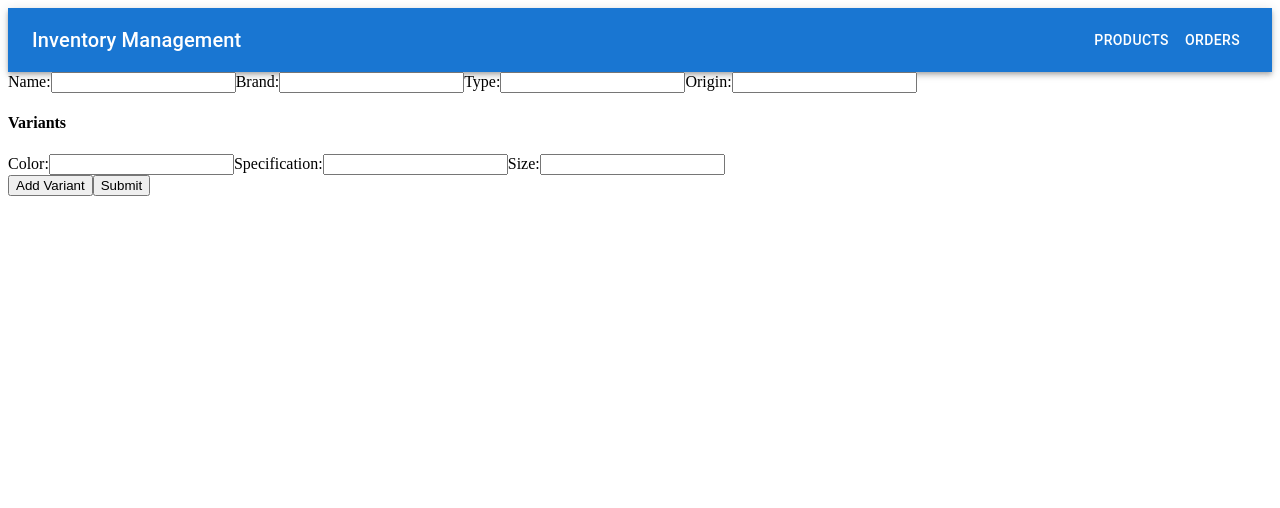
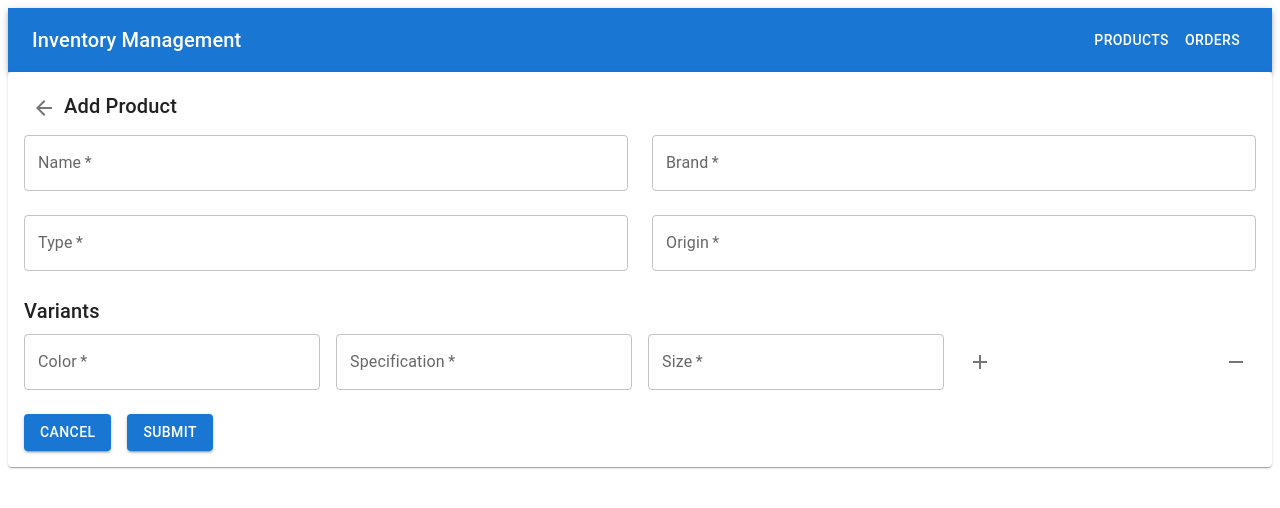
Before and after one commit to BHObserver/product-order-management, a React (Create React App) app: page /products/new in a window 1280 px wide. Shown: the top 508 px of the page. Built offline with nearby package versions, Linux system fonts and the light colour scheme.

Commit message:
Update ProductForm.js

```diff
--- a/src/components/ProductForm.js
+++ b/src/components/ProductForm.js
@@ -1,131 +1,181 @@
-// ProductForm.js
-
+/* eslint-disable import/no-extraneous-dependencies */
 /* eslint-disable jsx-a11y/label-has-associated-control */
 import React, { useState, useEffect } from 'react';
 import PropTypes from 'prop-types';
+import {
+  TextField, Button, Grid, Paper, Typography, IconButton,
+} from '@mui/material';
+import ArrowBackIcon from '@mui/icons-material/ArrowBack';
+import AddIcon from '@mui/icons-material/Add';
+import RemoveIcon from '@mui/icons-material/Remove';
+import { useNavigate, useParams } from 'react-router-dom';
+import { useDispatch, useSelector } from 'react-redux';
+import { fetchProducts } from '../slices/productsSlice';
 
-const generateRandomId = () => Math.floor(1000 + Math.random() * 9000);
-
-const ProductForm = ({ product, onSubmit }) => {
-  const [name, setName] = useState(product?.name || '');
-  const [brand, setBrand] = useState(product?.brand || '');
-  const [type, setType] = useState(product?.type || '');
-  const [origin, setOrigin] = useState(product?.origin || '');
-  const [variants, setVariants] = useState(product?.variants || [
-    {
-      id: generateRandomId(), color: '', specification: '', size: '',
-    }]);
+const ProductForm = ({ onSubmit }) => {
+  const [name, setName] = useState('');
+  const [brand, setBrand] = useState('');
+  const [type, setType] = useState('');
+  const [origin, setOrigin] = useState('');
+  const [variants, setVariants] = useState([{ color: '', specification: '', size: '' }]);
+  const { id } = useParams();
+  const dispatch = useDispatch();
+  const product = useSelector((state) => state
+    .products.products.find((p) => p.id === parseInt(id, 10)));
+  const navigate = useNavigate();
 
   useEffect(() => {
-    if (product) {
+    if (id) {
+      if (!product) {
+        dispatch(fetchProducts(id));
+      } else {
         setName(product.name);
         setBrand(product.brand);
         setType(product.type);
         setOrigin(product.origin);
-      setVariants(product.variants);
+        setVariants(product.variants || [{ color: '', specification: '', size: '' }]);
       }
-  }, [product]);
-
-  const handleVariantChange = (id, field, value) => {
-    const newVariants = variants.map((variant) => {
-      if (variant.id === id) {
-        return { ...variant, [field]: value };
+    } else {
+      setName('');
+      setBrand('');
+      setType('');
+      setOrigin('');
+      setVariants([{ color: '', specification: '', size: '' }]);
     }
-      return variant;
-    });
-    setVariants(newVariants);
-  };
-
-  const handleAddVariant = () => {
-    setVariants([...variants, {
-      id: generateRandomId(), color: '', specification: '', size: '',
-    }]);
-  };
-
-  const handleRemoveVariant = (id) => {
-    setVariants(variants.filter((variant) => variant.id !== id));
-  };
+  }, [dispatch, id, product]);
 
   const handleSubmit = (e) => {
     e.preventDefault();
     onSubmit({
-      name, brand, type, origin, variants,
+      id, name, brand, type, origin, variants,
     });
+    navigate('/products'); // Redirect to products list after submission
+  };
+
+  const handleBack = () => {
+    navigate('/products');
+  };
+
+  const handleAddVariant = () => {
+    setVariants([...variants, { color: '', specification: '', size: '' }]);
+  };
+
+  const handleRemoveVariant = (index) => {
+    setVariants(variants.filter((_, i) => i !== index));
+  };
+
+  const handleVariantChange = (index, field, value) => {
+    const newVariants = [...variants];
+    newVariants[index][field] = value;
+    setVariants(newVariants);
   };
 
   return (
+    <Paper style={{ padding: 16 }}>
+      <Typography variant="h6" gutterBottom>
+        <IconButton onClick={handleBack}>
+          <ArrowBackIcon />
+        </IconButton>
+        {id ? 'Edit Product' : 'Add Product'}
+      </Typography>
       <form onSubmit={handleSubmit}>
-      <label htmlFor="name">Name:</label>
-      <input type="text" id="name" value={name} onChange={(e) => setName(e.target.value)} required />
-
-      <label htmlFor="brand">Brand:</label>
-      <input type="text" id="brand" value={brand} onChange={(e) => setBrand(e.target.value)} required />
-
-      <label htmlFor="type">Type:</label>
-      <input type="text" id="type" value={type} onChange={(e) => setType(e.target.value)} required />
-
-      <label htmlFor="origin">Origin:</label>
-      <input type="text" id="origin" value={origin} onChange={(e) => setOrigin(e.target.value)} required />
-
-      <h4>Variants</h4>
-      {variants.map((variant) => (
-        <div key={variant.id}>
-          <label htmlFor={`color-${variant.id}`}>Color:</label>
-          <input
-            type="text"
-            id={`color-${variant.id}`}
-            value={variant.color}
-            onChange={(e) => handleVariantChange(variant.id, 'color', e.target.value)}
+        <Grid container spacing={3}>
+          <Grid item xs={6}>
+            <TextField
+              label="Name"
+              fullWidth
+              value={name}
+              onChange={(e) => setName(e.target.value)}
               required
             />
-
-          <label htmlFor={`specification-${variant.id}`}>Specification:</label>
-          <input
-            type="text"
-            id={`specification-${variant.id}`}
-            value={variant.specification}
-            onChange={(e) => handleVariantChange(variant.id, 'specification', e.target.value)}
+          </Grid>
+          <Grid item xs={6}>
+            <TextField
+              label="Brand"
+              fullWidth
+              value={brand}
+              onChange={(e) => setBrand(e.target.value)}
               required
             />
-
-          <label htmlFor={`size-${variant.id}`}>Size:</label>
-          <input
-            type="text"
-            id={`size-${variant.id}`}
-            value={variant.size}
-            onChange={(e) => handleVariantChange(variant.id, 'size', e.target.value)}
+          </Grid>
+          <Grid item xs={6}>
+            <TextField
+              label="Type"
+              fullWidth
+              value={type}
+              onChange={(e) => setType(e.target.value)}
               required
             />
-
-          {variants.length > 1 && (
-            <button type="button" onClick={() => handleRemoveVariant(variant.id)}>Remove</button>
-          )}
-        </div>
+          </Grid>
+          <Grid item xs={6}>
+            <TextField
+              label="Origin"
+              fullWidth
+              value={origin}
+              onChange={(e) => setOrigin(e.target.value)}
+              required
+            />
+          </Grid>
+          <Grid item xs={12}>
+            <Typography variant="h6" gutterBottom>
+              Variants
+            </Typography>
+            {variants.map((variant, index) => (
+              <Grid container spacing={2} key={index}>
+                <Grid item xs={3}>
+                  <TextField
+                    label="Color"
+                    fullWidth
+                    value={variant.color}
+                    onChange={(e) => handleVariantChange(index, 'color', e.target.value)}
+                    required
+                  />
+                </Grid>
+                <Grid item xs={3}>
+                  <TextField
+                    label="Specification"
+                    fullWidth
+                    value={variant.specification}
+                    onChange={(e) => handleVariantChange(index, 'specification', e.target.value)}
+                    required
+                  />
+                </Grid>
+                <Grid item xs={3}>
+                  <TextField
+                    label="Size"
+                    fullWidth
+                    value={variant.size}
+                    onChange={(e) => handleVariantChange(index, 'size', e.target.value)}
+                    required
+                  />
+                </Grid>
+                <Grid item xs={3} style={{ display: 'flex', alignItems: 'center', justifyContent: 'space-between' }}>
+                  <IconButton onClick={handleAddVariant}>
+                    <AddIcon />
+                  </IconButton>
+                  <IconButton onClick={() => handleRemoveVariant(index)}>
+                    <RemoveIcon />
+                  </IconButton>
+                </Grid>
+              </Grid>
             ))}
-      <button type="button" onClick={handleAddVariant}>Add Variant</button>
-      <button type="submit">Submit</button>
+          </Grid>
+          <Grid item xs={12}>
+            <Button variant="contained" color="primary" onClick={handleBack}>
+              Cancel
+            </Button>
+            <Button type="submit" variant="contained" color="primary" style={{ marginLeft: 16 }}>
+              Submit
+            </Button>
+          </Grid>
+        </Grid>
       </form>
+    </Paper>
   );
 };
 
 ProductForm.propTypes = {
-  product: PropTypes.shape({
-    name: PropTypes.string,
-    brand: PropTypes.string,
-    type: PropTypes.string,
-    origin: PropTypes.string,
-    variants: PropTypes.arrayOf(PropTypes.shape({
-      id: PropTypes.number.isRequired,
-      color: PropTypes.string,
-      specification: PropTypes.string,
-      size: PropTypes.string,
-    })),
-  }),
   onSubmit: PropTypes.func.isRequired,
 };
 
-ProductForm.defaultProps = {
-  product: null,
-};
-
 export default ProductForm;
```
Lines whose indentation alone changed are shown as unchanged.
